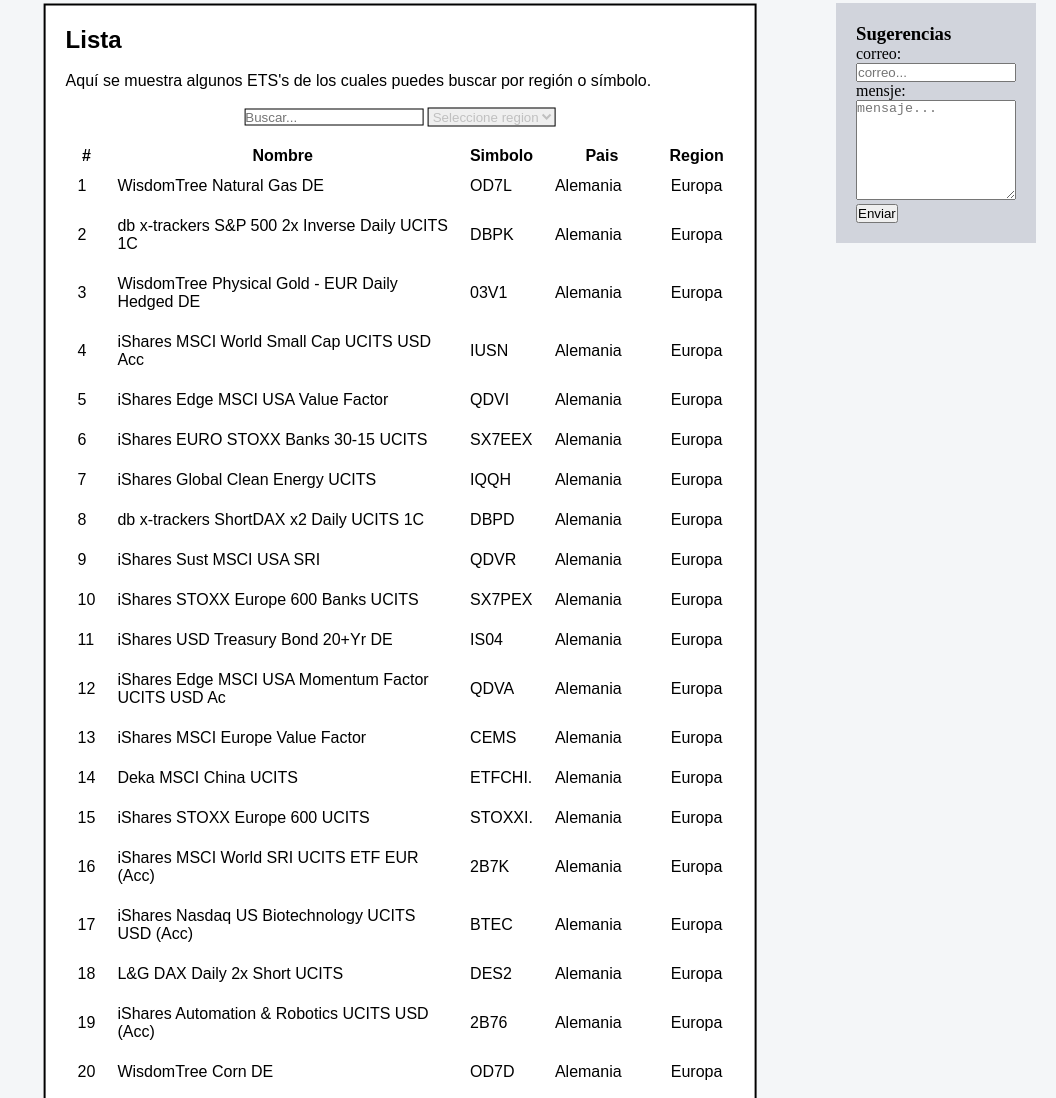
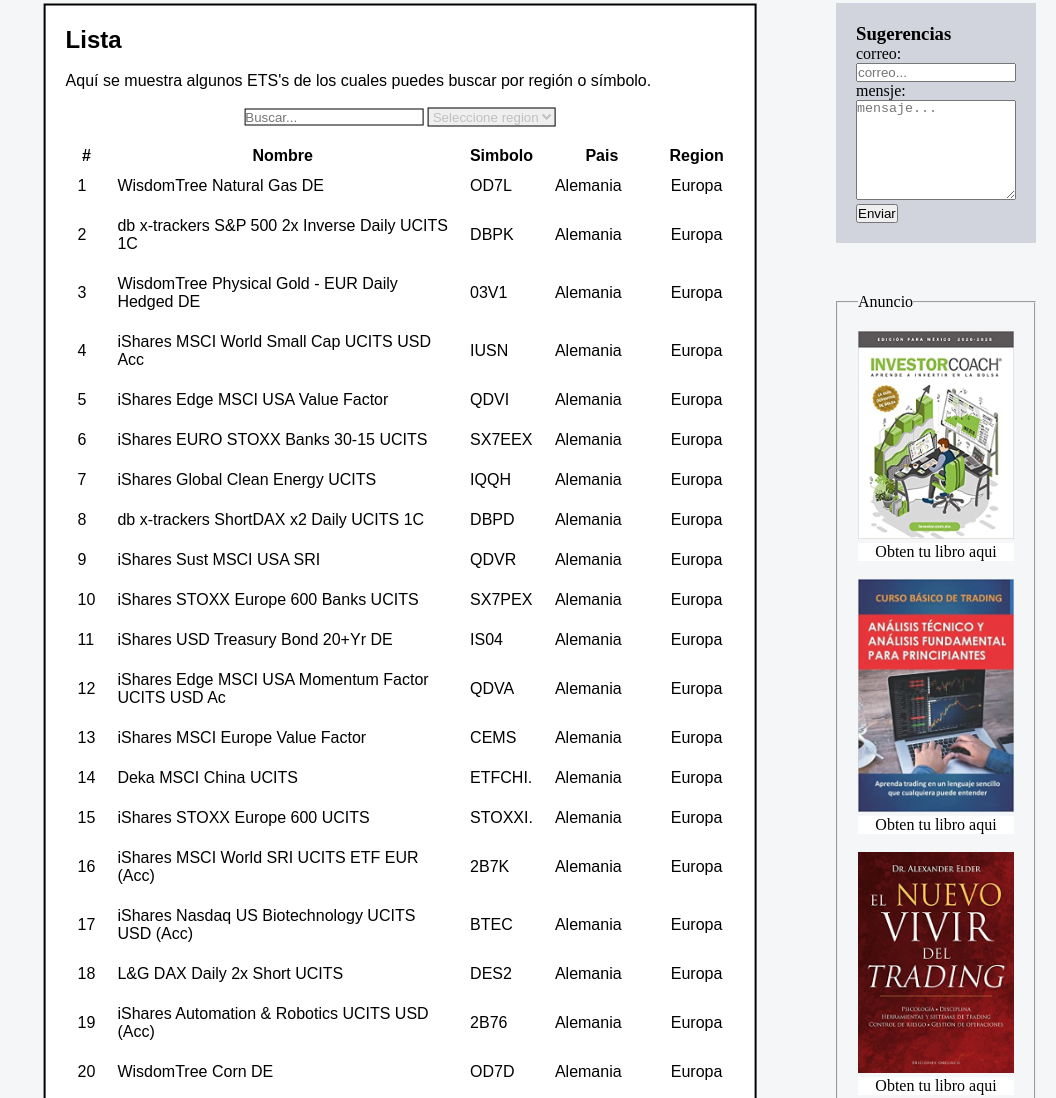
Before and after one commit to jonmaz55/listaetf, a plain HTML site: page index.html in a window 1280 px wide. Shown: the part 835-1933 px from the top of the page, without its empty margins (224-1280 px from the left). Drawn offline with nearby package versions, Linux system fonts and the light colour scheme; a script that the page names is missing; a web font is replaced by a local one.

Commit message:
v1.1.3.4

```diff
--- a/css/contenido.css
+++ b/css/contenido.css
@@ -67,4 +67,17 @@
 }
 /*///////////*/
 /*publicidad*/
+.amazon-1{
+  margin-top: 50px;
+  max-width: 100%;
+}
+.p-1{
+ background-color: #fff;
+}
+.amazon-1 img{
+  width: 100%;
+}
+.fiel{
+  padding: 20px;
+}
 /*/////////////*/
--- a/css/style.css
+++ b/css/style.css
@@ -131,6 +131,11 @@ tr td {
   .formulario {
     width: 10%;
   }
+  /*anuncio*/
+  .amazon-1{
+    margin-top: 50px;
+    max-width: 90%;
+  }
 }
 /*@media screen and (max-width: 320px) {
   .container {
--- a/index.html
+++ b/index.html
@@ -93,6 +93,22 @@
                     <p> <button type="submit">Enviar</button></p>
                 </form>
             </section>
+            <!--publicidad-->
+            <section class="amazon-1">
+            <fieldset class="fiel">
+                <legend>
+                    <p>Anuncio</p>
+               </legend>
+                <a href="https://amzn.to/3vqhprD" target="_blank"><img src="img/libro.jpg" alt="" srcset=""></a>
+                <p class="p-1">Obten tu libro aqui</p>
+                <br>
+                <a href="https://amzn.to/3EVmnjl" target="_blank"><img src="img/libro-2.jpg" alt="" srcset=""></a>
+                <p class="p-1">Obten tu libro aqui</p>
+                <br>
+                <a href="https://amzn.to/3LqprpP" target="_blank"><img src="img/libro-3.jpg" alt="" srcset=""></a>
+                <p class="p-1">Obten tu libro aqui</p>
+            </section>
+        </fieldset>
         </section>
         <!--///////////-->
         <main class="contenido">
```
Also changed, not shown: img/libro-2.jpg (added), img/libro-3.jpg (added), img/libro.jpg (added). Lines whose indentation alone changed are shown as unchanged.
